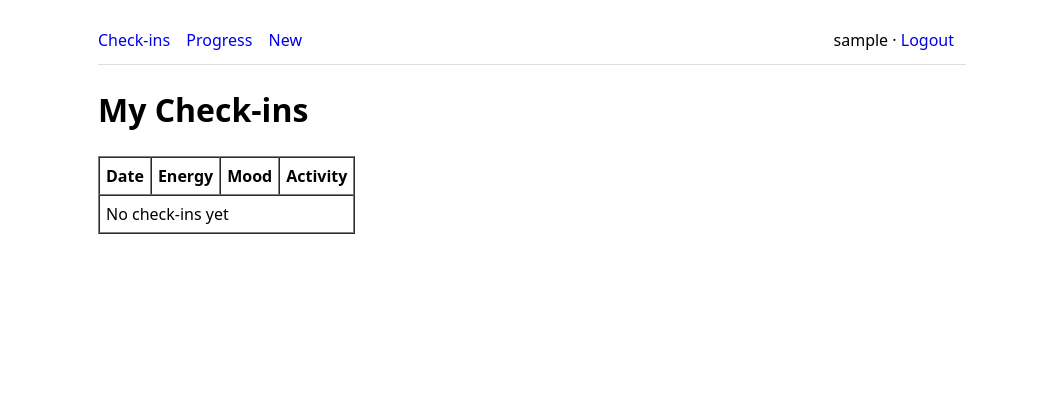
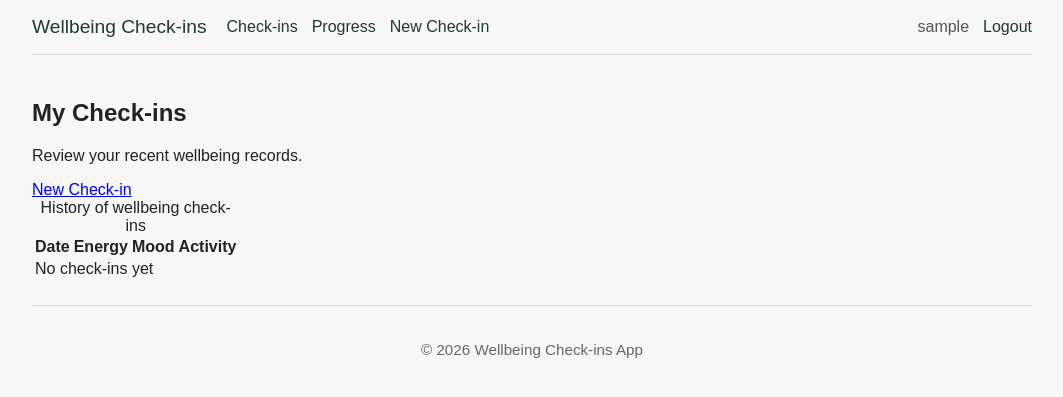
Before and after one commit to Max-pgs/wellbeing_check_in_App, a Django app: page /checkins/ in a window 1280 px wide. Shown: the top 397 px of the page, without its empty margins (108-1171 px from the left). Run offline with Django 3.2, Linux system fonts and the light colour scheme; the visitor is signed in with stand-in values (Sample User, id 1); data that the repository does not hold is empty.

Commit message:
Finish frontend UI, CSS, checkin pages and progress chart

```diff
--- a/wellbeing_check_in_app/checkins/static/checkins/css/main.css
+++ b/wellbeing_check_in_app/checkins/static/checkins/css/main.css
@@ -1,58 +1,125 @@
-:root {
-  --maxw: 900px;
-}
-
-* {
-    box-sizing: border-box;
-}
-
 body {
   margin: 0;
-  font-family: system-ui, -apple-system, Segoe UI, Roboto, Arial, sans-serif;
-  line-height: 1.5;
+  font-family: Arial, sans-serif;
+  background: #f7f7f7;
+  color: #222;
 }
 
 .container {
-  max-width: var(--maxw);
+  width: min(1000px, 92%);
   margin: 0 auto;
-  padding: 1rem;
 }
 
-nav {
-  border-bottom: 1px solid #ddd;
-  padding: 0.75rem 0;
-  margin-bottom: 1rem;
+.skip-link {
+  position: absolute;
+  left: -9999px;
+  top: 0;
+  background: #000;
+  color: #fff;
+  padding: 10px 14px;
+  z-index: 1000;
 }
 
-nav a {
-  margin-right: 0.75rem;
-  text-decoration: none;
+.skip-link:focus {
+  left: 10px;
+  top: 10px;
 }
 
-a:hover {
-    text-decoration: underline;
+.site-nav {
+  display: flex;
+  justify-content: space-between;
+  align-items: center;
+  gap: 16px;
+  padding: 16px 0;
+  border-bottom: 1px solid #ddd;
+  flex-wrap: wrap;
 }
 
-form > * {
-    display: block; margin: 0.5rem 0;
+.nav-left {
+  display: flex;
+  align-items: center;
+  gap: 20px;
+  flex-wrap: wrap;
 }
 
-input, textarea, select, button {
-  font: inherit;
-  padding: 0.4rem 0.5rem;
-  max-width: 100%;
+.brand {
+  font-size: 1.2rem;
+  font-weight: 700;
+  text-decoration: none;
+  color: #1f3b2d;
 }
 
-button {
-    cursor: pointer;
+.nav-links,
+.nav-right {
+  display: flex;
+  gap: 14px;
+  align-items: center;
+  flex-wrap: wrap;
 }
 
-ul {
-    padding-left: 1.1rem;
+.site-nav a {
+  text-decoration: none;
+  color: #1f3b2d;
+  font-weight: 500;
 }
 
-@media (max-width: 600px) {
-  nav a {
-    display: inline-block; margin: 0.4rem 0.6rem 0.4rem 0;
+.site-nav a:hover {
+  text-decoration: underline;
+}
+
+.username {
+  color: #555;
+}
+
+.page-content {
+  padding: 24px 0;
+}
+
+.messages {
+  margin-top: 16px;
+}
+
+.message {
+  padding: 12px 14px;
+  border-radius: 8px;
+  margin-bottom: 10px;
+  background: #e9ecef;
+}
+
+.message.success {
+  background: #d1e7dd;
+}
+
+.message.error {
+  background: #f8d7da;
+}
+
+.site-footer {
+  border-top: 1px solid #ddd;
+  padding: 20px 0;
+  text-align: center;
+  color: #666;
+  font-size: 0.95rem;
+}
+
+a:focus,
+button:focus,
+input:focus,
+textarea:focus,
+select:focus {
+  outline: 3px solid #f4a261;
+  outline-offset: 2px;
+}
+
+@media (max-width: 768px) {
+  .site-nav {
+    flex-direction: column;
+    align-items: flex-start;
+  }
+
+  .nav-left,
+  .nav-links,
+  .nav-right {
+    width: 100%;
   }
 }
--- a/wellbeing_check_in_app/checkins/static/checkins/js/history.js
+++ b/wellbeing_check_in_app/checkins/static/checkins/js/history.js
@@ -27,7 +27,7 @@ async function loadHistory() {
     const data = await res.json();
     console.log("API DATA:", data);
 
-    // 你的 items 是双层数组：items: [[{...}, {...}]]
+
     let items = data.items || [];
     if (Array.isArray(items) && Array.isArray(items[0])) {
       items = items.flat();
--- a/wellbeing_check_in_app/checkins/templates/checkins/base.html
+++ b/wellbeing_check_in_app/checkins/templates/checkins/base.html
@@ -2,36 +2,60 @@
 <!doctype html>
 <html lang="en">
 <head>
-  <meta charset="utf-8" />
-  <meta name="viewport" content="width=device-width, initial-scale=1" />
+  <meta charset="utf-8">
+  <meta name="viewport" content="width=device-width, initial-scale=1">
   <title>
     {% block title %}
       Wellbeing Check-ins
     {% endblock %}
   </title>
 
-  <link rel="stylesheet" href="{% static 'checkins/css/main.css' %}">
+  <link rel="stylesheet" href="{% static 'checkins/css/main.css' %}?v=3">
   {% block extra_head %}
   {% endblock %}
 </head>
 <body>
+  <a href="#main-content" class="skip-link">Skip to main content</a>
+
   <div class="container">
-    <nav>
-      <a href="{% url 'checkins:checkin_list' %}">Check-ins</a>
-      <a href="{% url 'checkins:progress' %}">Progress</a>
-      <a href="{% url 'checkins:checkin_create' %}">New</a>
+    <nav class="site-nav">
+      <div class="nav-left">
+        <a class="brand" href="{% url 'checkins:checkin_list' %}">Wellbeing Check-ins</a>
 
-      <span style="float:right"> {% comment %} temporary inline style {% endcomment %}
+        <div class="nav-links">
+          <a href="{% url 'checkins:checkin_list' %}">Check-ins</a>
+          <a href="{% url 'checkins:progress' %}">Progress</a>
+          <a href="{% url 'checkins:checkin_create' %}">New Check-in</a>
+        </div>
+      </div>
+
+      <div class="nav-right">
         {% if user.is_authenticated %}
-          {{ user.username }} · <a href="{% url 'logout' %}">Logout</a>
+          <span class="username">{{ user.username }}</span>
+          <a href="{% url 'logout' %}">Logout</a>
         {% else %}
           <a href="{% url 'login' %}">Login</a>
+          <a href="{% url 'register' %}">Register</a>
         {% endif %}
-      </span>
+      </div>
     </nav>
 
-    {% block content %}
-    {% endblock %}
+    {% if messages %}
+      <div class="messages">
+        {% for message in messages %}
+          <div class="message {{ message.tags }}">{{ message }}</div>
+        {% endfor %}
+      </div>
+    {% endif %}
+
+    <main id="main-content" class="page-content">
+      {% block content %}
+      {% endblock %}
+    </main>
+
+    <footer class="site-footer">
+      <p>&copy; 2026 Wellbeing Check-ins App</p>
+    </footer>
   </div>
 
   {% block scripts %}
--- a/wellbeing_check_in_app/checkins/templates/checkins/checkin_list.html
+++ b/wellbeing_check_in_app/checkins/templates/checkins/checkin_list.html
@@ -4,23 +4,41 @@
 {% block title %}My Check-ins{% endblock %}
 
 {% block content %}
-<h1>My Check-ins</h1>
+<section class="list-page">
+  <div class="list-header">
+    <div>
+      <h1 class="page-title">My Check-ins</h1>
+      <p class="page-subtitle">Review your recent wellbeing records.</p>
+    </div>
 
-<table id="history-table" border="1" cellpadding="6" cellspacing="0">
+    <a href="{% url 'checkins:checkin_create' %}" class="btn-primary btn-link">
+      New Check-in
+    </a>
+  </div>
+
+  <div class="table-card">
+    <div class="table-responsive">
+      <table id="history-table" class="history-table">
+        <caption class="visually-hidden">History of wellbeing check-ins</caption>
         <thead>
           <tr>
-      <th>Date</th>
-      <th>Energy</th>
-      <th>Mood</th>
-      <th>Activity</th>
+            <th scope="col">Date</th>
+            <th scope="col">Energy</th>
+            <th scope="col">Mood</th>
+            <th scope="col">Activity</th>
           </tr>
         </thead>
         <tbody id="history-tbody">
-    <tr><td colspan="4">Loading...</td></tr>
+          <tr>
+            <td colspan="4" class="table-message">Loading...</td>
+          </tr>
         </tbody>
       </table>
+    </div>
+  </div>
+</section>
 {% endblock %}
 
 {% block scripts %}
-<script src="{% static 'checkins/js/history.js' %}?v=1"></script>
+<script src="{% static 'checkins/js/history.js' %}?v=2"></script>
 {% endblock %}
```
Also changed, not shown: wellbeing_check_in_app/checkins/forms.py (+38 -0 lines). Lines whose indentation alone changed are shown as unchanged.
